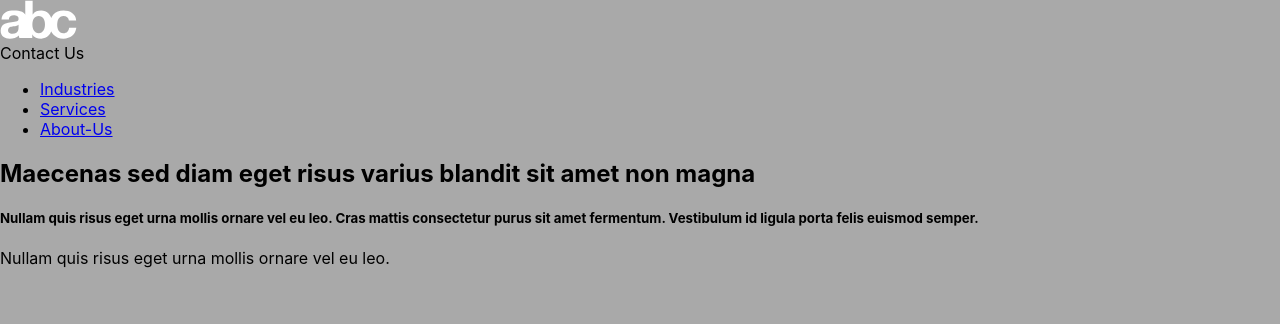
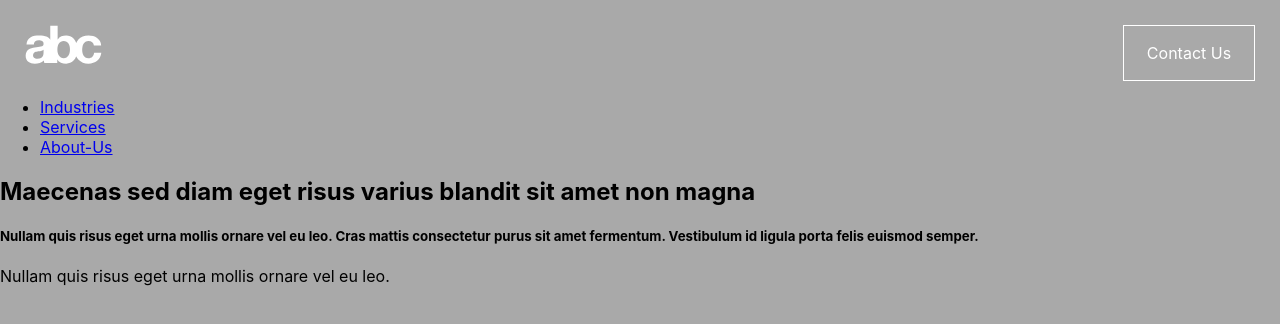
Before and after one commit to arthurs14/Component-Dev, a React (Create React App) app: page /about-us in a window 1280 px wide. Shown: the top 324 px of the page. Built offline with nearby package versions, Linux system fonts and the light colour scheme.

Commit message:
styled the top bar

```diff
--- a/src/App.js
+++ b/src/App.js
@@ -8,7 +8,7 @@ import {
 import Page from './components/Page/Page';
 import NavigationBar from './components/Navigation/NavigationBar/NavigationBar';
 import { data, home } from './data/data';
-import logo from './abc_logo.svg';
+import MainBar from './components/Header/MainBar';
 import './App.css';
 
 const { pages } = data;
@@ -32,14 +32,7 @@ const App = () => {
   return (
     <div className="main">
       <header>
-        <div>
-          <div>
-            <img src={logo} alt="logo" />
-          </div>
-          <div>
-            Contact Us
-          </div>
-        </div>
+        <MainBar />
         <NavigationBar />
       </header>
       {routes}
--- /dev/null
+++ b/src/components/Header/MainBar.js
@@ -0,0 +1,17 @@
+import React from 'react';
+
+import classes from './MainBar.module.css';
+import logo from '../../abc_logo.svg';
+
+const mainBar = () => (
+  <div className={classes.mainbar}>
+    <div className={classes.logo}>
+      <img src={logo} alt="logo" />
+    </div>
+    <div className={classes.contact}>
+      <p>Contact Us</p>
+    </div>
+  </div>
+);
+
+export default mainBar;
--- /dev/null
+++ b/src/components/Header/MainBar.module.css
@@ -0,0 +1,20 @@
+.mainbar {
+ display:flex;
+ flex-direction: row;
+  justify-content:space-between;
+}
+
+.logo {
+  margin-top: 25px;
+  margin-left: 25px;
+}
+
+.contact {
+  text-align: center;
+  margin-top: 25px;
+  margin-right: 25px;
+  color: #ffffff;
+  border: 1px solid #ffffff;
+  width: 120px;
+  padding: 1px 5px;
+}
```
